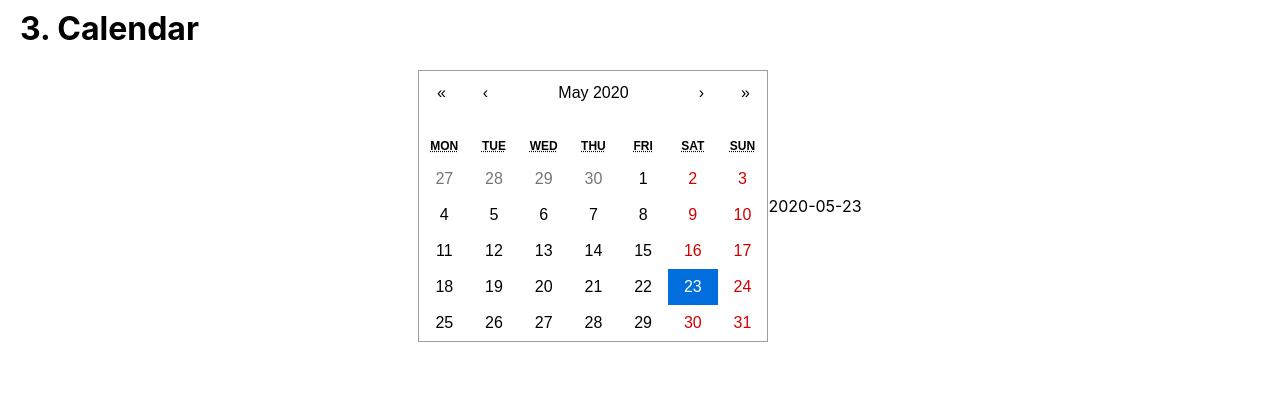
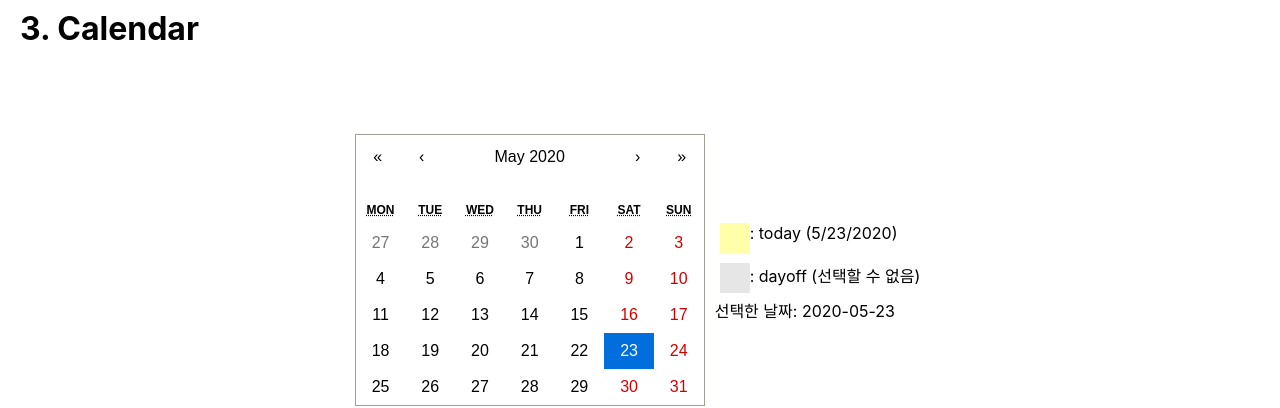
Before and after one commit to nakzyu/test, a React (Create React App) app: page / in a window 1280 px wide. Shown: the part 176-584 px from the top of the page. Built offline with nearby package versions, Linux system fonts and the light colour scheme; no server answers.

Commit message:
calendar - status added

```diff
--- a/src/component/calendar.css
+++ b/src/component/calendar.css
@@ -2,4 +2,32 @@
   display: flex;
   align-items: center;
   justify-content: center;
+  min-height: 400px;
 }
+
+.calendar-status {
+  margin-left: 10px;
+}
+
+.calendar-status_description {
+  margin: 5px;
+  display: flex;
+}
+
+.calendar-status_description_wrapper {
+  display: flex;
+  flex-direction: column;
+}
+
+.square {
+  width: 30px;
+  height: 30px;
+}
+
+.yellow {
+  background: #ffffa9;
+}
+
+.gray {
+  background: #e6e6e6;
+}
--- a/src/component/calendar.js
+++ b/src/component/calendar.js
@@ -64,7 +64,16 @@ const Calendar = () => {
           }
         />
         <div className="calendar-status">
-          {moment(date.toLocaleDateString()).format("YYYY-MM-DD")}
+          <div className="calendar-status_description_wrapper">
+            <div className="calendar-status_description">
+              <div className="square yellow"></div> : today (
+              {new Date().toLocaleDateString()})
+            </div>
+            <div className="calendar-status_description">
+              <div className="square gray"></div> : dayoff (선택할 수 없음)
+            </div>
+          </div>
+          선택한 날짜: {moment(date.toLocaleDateString()).format("YYYY-MM-DD")}
         </div>
       </div>
     </Fragment>
```
